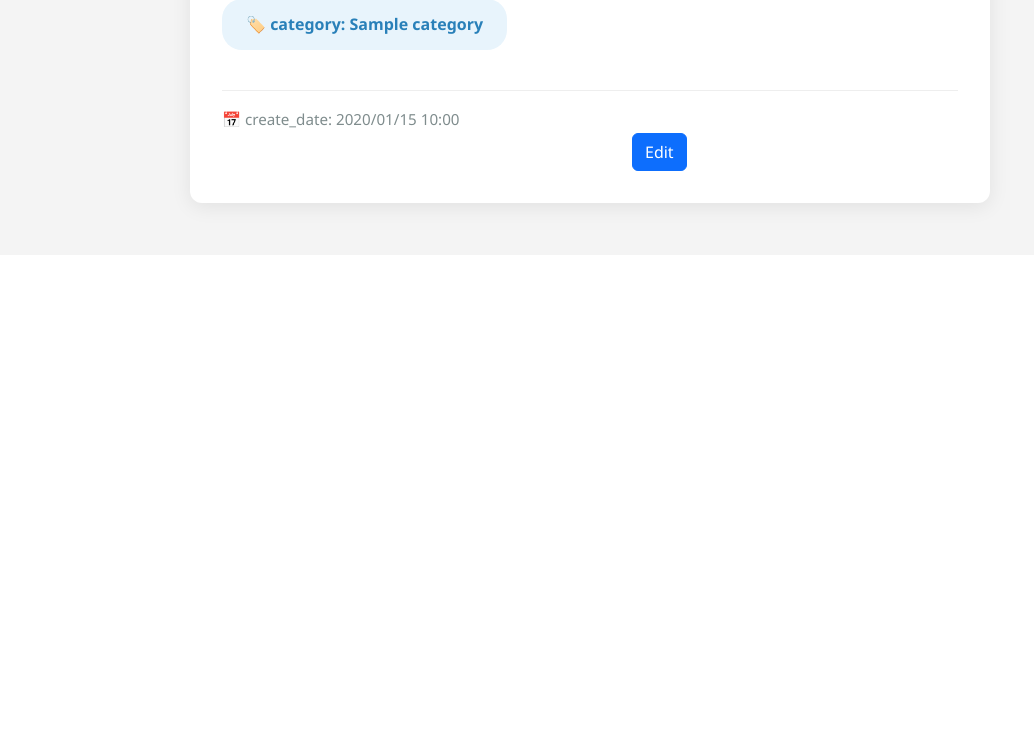
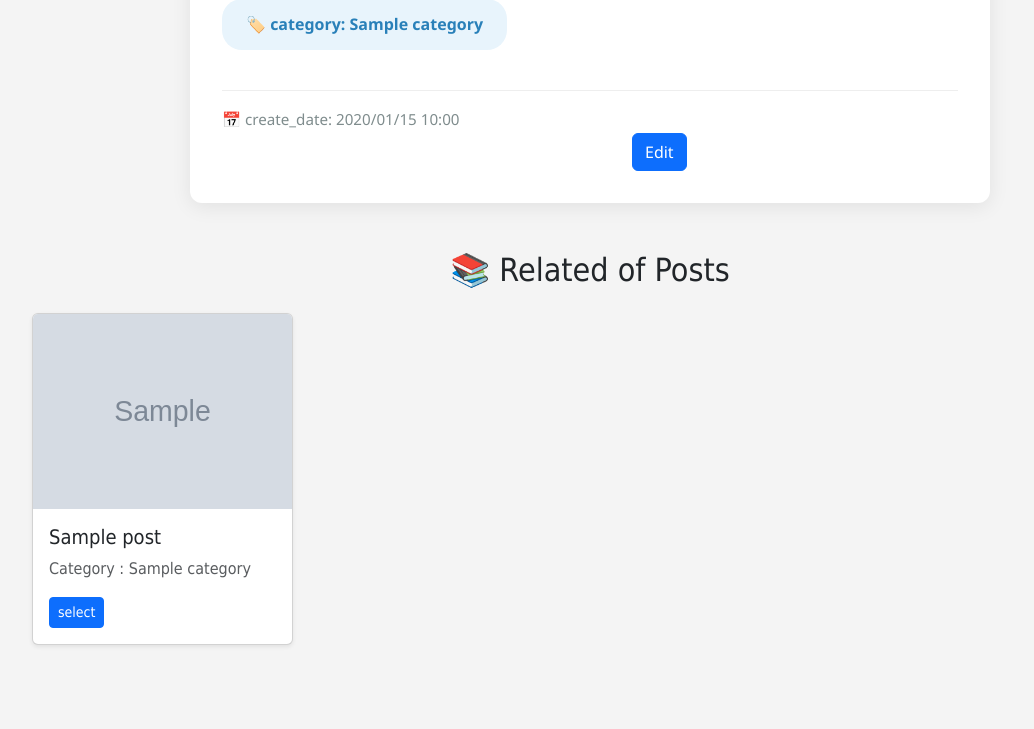
Before and after one commit to dehghan9156/education_website, a Django app: template posts/templates/posts/detail.html in a window 1280 px wide. Shown: the part 798-1527 px from the top of the page, without its empty margins (50-1084 px from the left). Before the commit the page ends 1018 px from the top, so only its background shows below. Run offline with Django 5.2, Linux system fonts and the light colour scheme; the template is opened without the code that fills it: values that come from a table or form of the project are taken from there, others are empty; tables that the repository leaves empty hold one stand-in row (values such as "Sample post"); grey boxes marked "Sample" are stand-in pictures; some libraries are stand-ins or nearby versions.

Commit message:
Add view for select related post

```diff
--- a/posts/templates/posts/detail.html
+++ b/posts/templates/posts/detail.html
@@ -26,7 +26,7 @@
     {% endif %}
     <div style="color: #7f8c8d; font-size: 0.95rem; margin-top: 2rem; padding-top: 1rem; border-top: 1px solid #eee;">
         📅 create_date: {{ post.created_date|date:"Y/m/d H:i" }}
-        <form action={%url "posts:detail" post.pk%} method="post">
+        <form action={%url "posts:detail" post.pk post.category.pk%} method="post">
             {% csrf_token %}
             <button class="btn btn-primary" style="margin-left:410px;">Edit</button>
         </form>
@@ -34,4 +34,81 @@
 
 </div>
 
+<div class="container my-5">
+  <h2 class="text-center mb-4">📚 Related of Posts</h2>
+  <div class="row">
+    {% for post in posts %}
+      <div class="col-md-3 mb-3">
+        <div class="card shadow-sm h-100"  style="
+          {%if not post.public%}
+            border: 2px solid #000066;
+            background-color: #339966;
+            opacity: 0.7;
+          {%endif%}
+          ">
+        <a href="{%url "posts:detail" post.pk post.category.pk%}">
+          <img src="{{ post.image }}" class="card-img-top" alt="{{ post.title }}">
+        </a>
+        <div class="card-body">
+            <h5 class="card-title">{{ post.title }}</h5>
+            <p class="text-muted">Category : {{ post.category.name }}</p>
+            {%if post.public%}
+              <a href="#" class="btn btn-primary btn-sm">select</a>
+            {% else%}
+              🔒
+
+            {%endif%}
+
+          </div>
+        </div>
+      </div>
+    {% empty %}
+      <p class="text-center">هیچ پستی موجود نیست.</p>
+    {% endfor %}
+  </div>
+{% comment %}
+<nav aria-label="Page navigation">
+  <ul class="pagination justify-content-center">
+    {% if page_obj.has_previous %}
+      <li class="page-item">
+        <a class="page-link" href="?page=1">&laquo; First</a>
+      </li>
+      <li class="page-item">
+        <a class="page-link" href="?page={{ page_obj.previous_page_number }}">Previous</a>
+      </li>
+    {% else %}
+      <li class="page-item disabled">
+        <span class="page-link">&laquo; First</span>
+      </li>
+      <li class="page-item disabled">
+        <span class="page-link">Previous</span>
+      </li>
+    {% endif %}
+
+    <li class="page-item disabled">
+      <span class="page-link">
+        Page {{ page_obj.number }} of {{ page_obj.paginator.num_pages }}
+      </span>
+    </li>
+
+    {% if page_obj.has_next %}
+      <li class="page-item">
+        <a class="page-link" href="?page={{ page_obj.next_page_number }}">Next</a>
+      </li>
+      <li class="page-item">
+        <a class="page-link" href="?page={{ page_obj.paginator.num_pages }}">Last &raquo;</a>
+      </li>
+    {% else %}
+      <li class="page-item disabled">
+        <span class="page-link">Next</span>
+      </li>
+      <li class="page-item disabled">
+        <span class="page-link">Last &raquo;</span>
+      </li>
+    {% endif %}
+  </ul>
+</nav> {% endcomment %}
+
+</div>
+
 {% endblock content %}
--- a/posts/templates/posts/index.html
+++ b/posts/templates/posts/index.html
@@ -14,7 +14,7 @@
             opacity: 0.7;
           {%endif%}
           ">
-        <a href="{%url "posts:detail" post.pk%}">
+        <a href="{%url "posts:detail" post.pk post.category.pk%}">
           <img src="{{ post.image }}" class="card-img-top" alt="{{ post.title }}">
         </a>
         <div class="card-body">
--- a/posts/urls.py
+++ b/posts/urls.py
@@ -6,5 +6,5 @@ app_name='posts'
 urlpatterns = [
     path('',views.IndexView.as_view(),name='index'),
     path('category/<int:pk>/',views.PostCategoryView.as_view(),name='category'),
-    path('detail/<int:pk>/',views.PostDetailEditView.as_view(),name='detail'),
+    path('detail/<int:pk_post>/<int:pk_category>/',views.PostDetailEditView.as_view(),name='detail'),
 ]
```
Also changed, not shown: posts/views.py (+8 -3 lines).
